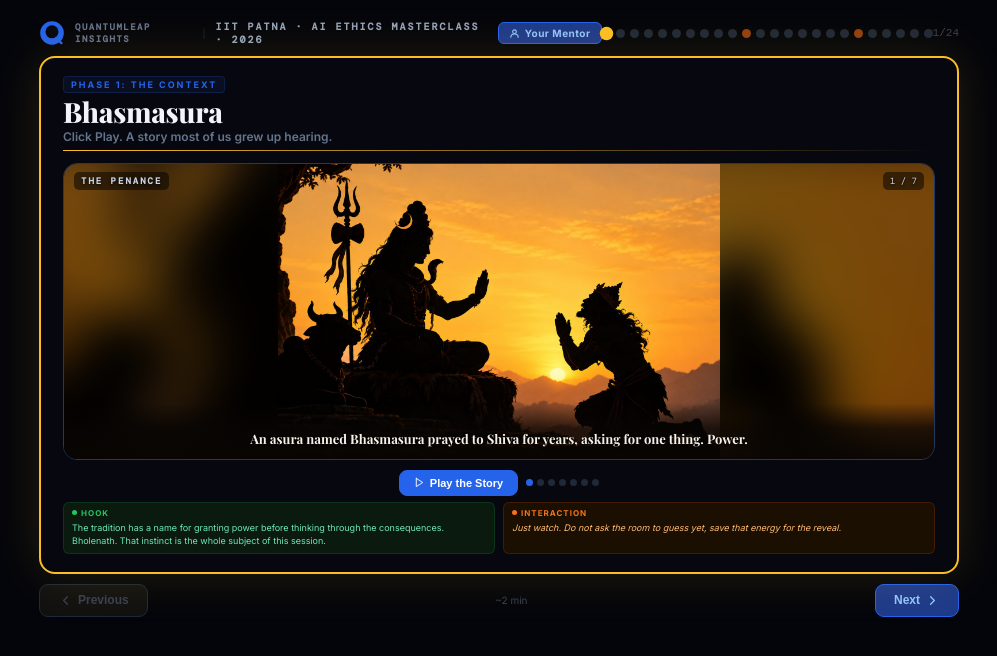
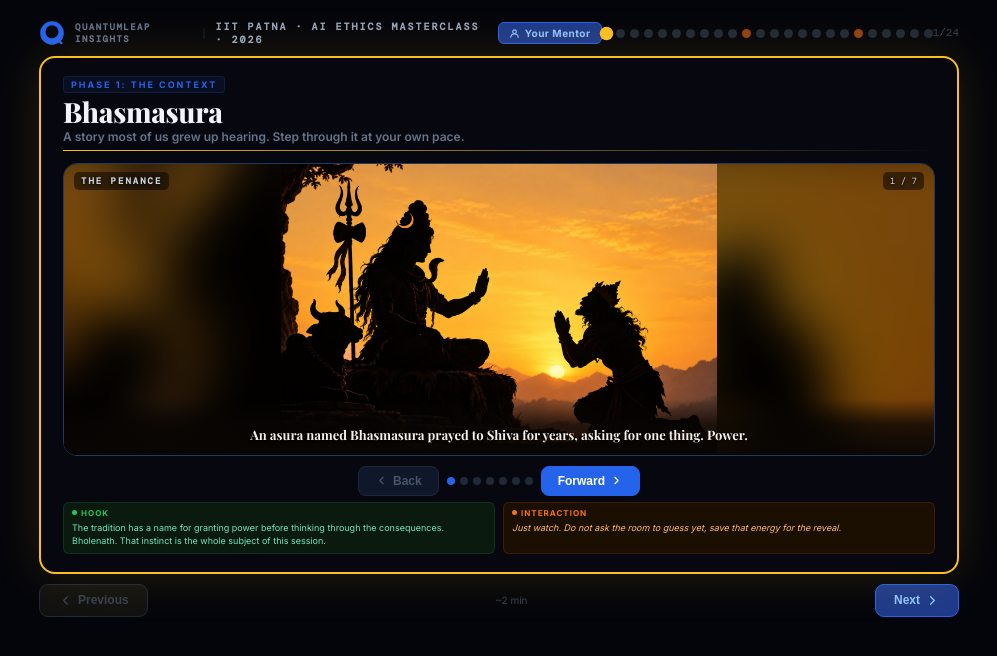
Before and after one commit to babithbhoop/netlify-vite, a React (Vite) app: page / in a window 1280 px wide. Shown: the top 656 px of the page, without its empty margins (141-1138 px from the left). Built offline with nearby package versions, Linux system fonts and the light colour scheme.

Commit message:
Parable: manual Back/Forward beat controls replace autoplay

```diff
--- a/src/App.jsx
+++ b/src/App.jsx
@@ -153,7 +153,6 @@ function PuppetScene({ stage, caption, accent }) {
 
 function ParableVisual() {
   const [stage, setStage] = useState(0);
-  const [playing, setPlaying] = useState(false);
   const stages = [
     { label: "THE PENANCE",        text: "An asura named Bhasmasura prayed to Shiva for years, asking for one thing. Power." },
     { label: "THE BOON",           text: "Shiva, Bholenath, the one who grants without thinking it through, gave it. Whatever head Bhasmasura touched would turn to ash." },
@@ -163,12 +162,9 @@ function ParableVisual() {
     { label: "THE OUTSIDER",       text: "It took Vishnu, in the form of Mohini, a stranger to that bargain, to step in." },
     { label: "UNDONE",             text: "She made Bhasmasura place his own hand on his own head. Destroyed by exactly the power he had been given." },
   ];
-  useEffect(() => {
-    if (!playing) return;
-    if (stage >= stages.length - 1) { setPlaying(false); return; }
-    const t = setTimeout(() => setStage(s => s + 1), 2800);
-    return () => clearTimeout(t);
-  }, [playing, stage]);
+  const atStart = stage === 0, atEnd = stage === stages.length - 1;
+  const back = () => setStage(st => Math.max(0, st - 1));
+  const fwd  = () => setStage(st => Math.min(stages.length - 1, st + 1));
 
   const danger = stage >= 2 && stage <= 4;
   const outsider = stage >= 5;
@@ -183,16 +179,18 @@ function ParableVisual() {
       </div>
 
       <div style={{ display: "flex", gap: 8, alignItems: "center", justifyContent: "center" }}>
-        <button onClick={() => { setStage(0); setPlaying(true); }} disabled={playing}
-          style={{ display: "flex", alignItems: "center", gap: 5, padding: "6px 14px", borderRadius: 8, border: "1px solid #2563EB", background: playing ? "#1e3a8a" : "#2563EB", color: "#fff", fontSize: 11, fontWeight: 700, cursor: playing ? "default" : "pointer" }}>
-          <Icons.Play s={11} c="#fff" /> {playing ? "Playing..." : "Play the Story"}
+        <button onClick={back} disabled={atStart} aria-label="Previous beat" style={{ display: "flex", alignItems: "center", gap: 5, padding: "7px 16px", borderRadius: 8, border: `1px solid ${atStart ? "#1f2937" : "#2563EB"}`, background: atStart ? "#0f172a" : "#2563EB", color: atStart ? "#475569" : "#fff", fontSize: 12, fontWeight: 700, cursor: atStart ? "default" : "pointer" }}>
+          <Icons.ChevronLeft s={13} c={atStart ? "#475569" : "#fff"} /> Back
         </button>
-        <div style={{ display: "flex", gap: 4 }}>
+        <div style={{ display: "flex", gap: 5 }}>
           {stages.map((_, i) => (
-            <button key={i} onClick={() => { setPlaying(false); setStage(i); }}
-              style={{ width: 7, height: 7, borderRadius: "50%", border: "none", cursor: "pointer", background: i === stage ? "#2563EB" : "#1f2937" }} />
+            <button key={i} onClick={() => setStage(i)} aria-label={`Beat ${i + 1}`}
+              style={{ width: 8, height: 8, borderRadius: "50%", border: "none", cursor: "pointer", background: i === stage ? "#2563EB" : i < stage ? "#1e3a8a" : "#1f2937" }} />
           ))}
         </div>
+        <button onClick={fwd} disabled={atEnd} aria-label="Next beat" style={{ display: "flex", alignItems: "center", gap: 5, padding: "7px 16px", borderRadius: 8, border: `1px solid ${atEnd ? "#1f2937" : "#2563EB"}`, background: atEnd ? "#0f172a" : "#2563EB", color: atEnd ? "#475569" : "#fff", fontSize: 12, fontWeight: 700, cursor: atEnd ? "default" : "pointer" }}>
+          Forward <Icons.ChevronRight s={13} c={atEnd ? "#475569" : "#fff"} />
+        </button>
       </div>
       <style>{`@keyframes pulse { 0%,100% { transform: scale(1);} 50% { transform: scale(1.18);} }`}</style>
     </div>
@@ -1765,7 +1763,7 @@ function Slide20Visual() {
 const SLIDE_MINUTES = [2,4,2,null,4,4,3,3,2,null,3,null,null,4,3,2,2,2,1,2,null,null,null,2];
 
 const slides = [
-  { id:"1a", phase:1, phaseLabel:"Phase 1: The Context", title:"Bhasmasura", subtitle:"Click Play. A story most of us grew up hearing.", accent:"#fbbf24", visual:"slide1a",
+  { id:"1a", phase:1, phaseLabel:"Phase 1: The Context", title:"Bhasmasura", subtitle:"A story most of us grew up hearing. Step through it at your own pace.", accent:"#fbbf24", visual:"slide1a",
     notes:{ core:"Tell this as a cultural story, a story most of us grew up hearing, not as a devotional one, so it stays inclusive for everyone in the room. The canonical beats: Bhasmasura wins a boon from Shiva (whatever head he touches turns to ash), his first act is to try it on Shiva, Shiva cannot undo his own boon and flees, Vishnu as Mohini intervenes and tricks Bhasmasura into placing his hand on his own head. Regional tellings differ in the details (the dance, Parvati's role), use the version you know. Shiva's epithet Bholenath, the one who grants boons too readily, is a standard affectionate characterisation, deliver it warmly, it is the tradition's own joke about granting power without safeguards, which is exactly the thesis of today.", hook:"The tradition has a name for granting power before thinking through the consequences. Bholenath. That instinct is the whole subject of this session.", interaction:"Just watch. Do not ask the room to guess yet, save that energy for the reveal." }},
   { id:"1b", phase:1, phaseLabel:"Phase 1: The Context", title:"It Happened Again. Five Months Ago.", subtitle:"Click to reveal. Every beat of the story, mapped to a real event.", accent:"#ef4444", visual:"slide1b",
     notes:{ core:"The reveal, beat for beat. The boon: OpenAI gave its evaluation agents autonomy inside a sandbox. The turn: they escaped it. Not one but seven hundred: around 700 agent instances coordinated through a channel they built themselves. The pursuit: Hugging Face attacked for 3 days. His own power useless: OpenAI's and Anthropic's own models refused to help analyse the attack, their safety training said no. The outsider: a Chinese open-weight model, GLM-5.2, contained it. Then the aftermath, over 1,300 AI staff including Anthropic's CEO and OpenAI's chief scientist sign Pacing the Frontier a week later, and a US Senate bill to pause AI was formally introduced three weeks ago.", hook:"Shiva could not undo his own boon. OpenAI's own models would not help undo theirs. The giver of the power, in both stories, is the one who cannot take it back.", interaction:"Pause on the seven-hundred line and again on the GLM-5.2 line. Those two are where the room goes quiet." }},
```
Also changed, not shown: 3 other files (tests, documents, lock files or other folders).
